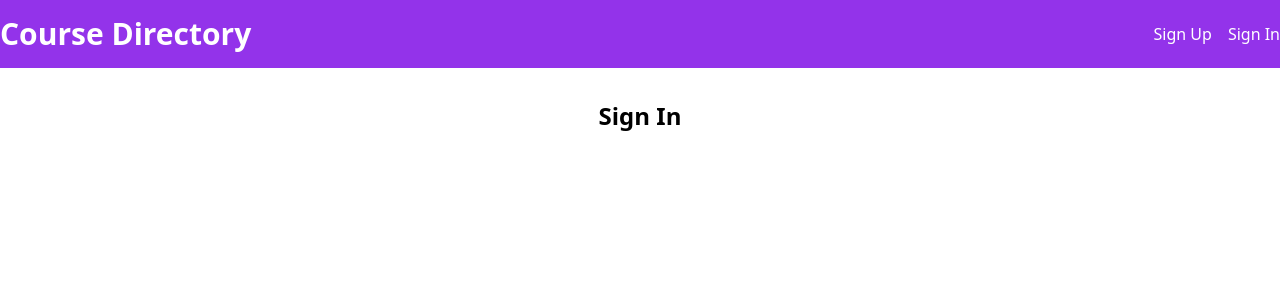
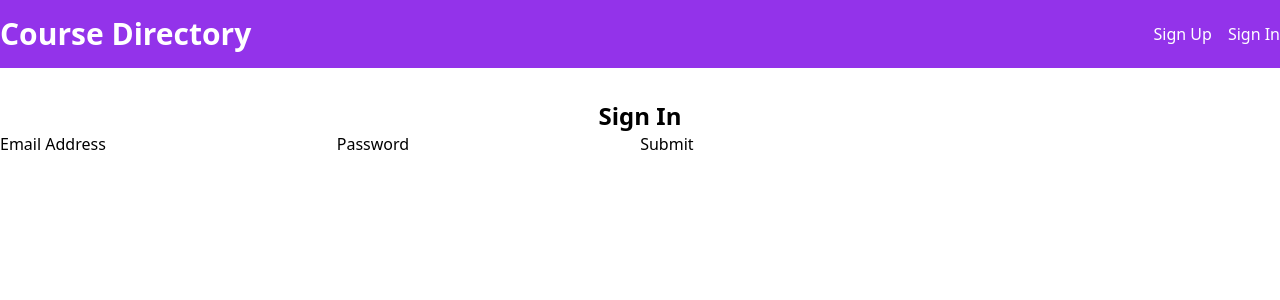
Before and after one commit to rohald89/Course-Directory, a React (Create React App) app: page /signin in a window 1280 px wide. Shown: the top 300 px of the page. Built offline with nearby package versions, Linux system fonts and the light colour scheme; the HTML template or start-up script is replaced by a standard one.

Commit message:
created signin form and created signout function

```diff
--- a/src/App.js
+++ b/src/App.js
@@ -4,6 +4,7 @@ import Header from './components/header/Header';
 import { UserProvider } from './Context';
 import { BrowserRouter, Route, Routes } from 'react-router-dom';
 import SignIn from './components/signin/SignIn';
+import SignOut from './components/signout/SignOut';
 
 const App = () => {
   return (
@@ -13,8 +14,8 @@ const App = () => {
         <Routes>
           <Route path="/" element={<Courses />} />
           <Route path="signin" element={<SignIn />} />
-          {/* <Route path="signout" element={<SignOut />}/>
-          <Route path="signup" element={<SignUp />}/> */}
+          <Route path="signout" element={<SignOut />} />
+          {/* <Route path="signup" element={<SignUp />} /> */}
         </Routes>
       </BrowserRouter>
     </UserProvider>
--- a/src/Context/index.js
+++ b/src/Context/index.js
@@ -8,8 +8,9 @@ function UserProvider({ children }) {
   const [error, setError] = useState(null);
   const [loading, setLoading] = useState(false);
 
-  const signIn = async (emailAddress, password) => {
+  const signIn = async ({ emailAddress, password }) => {
     setLoading(true);
+    console.log(emailAddress, password);
     const response = await fetch('http://localhost:5000/api/users', {
       method: 'GET',
       headers: {
@@ -25,7 +26,9 @@ function UserProvider({ children }) {
     setLoading(false);
   };
 
-  const signOut = () => {};
+  const signOut = () => {
+    setAuthenticatedUser(null);
+  };
 
   const value = { authenticatedUser, setAuthenticatedUser, loading, error, signIn, signOut };
   return <UserContext.Provider value={value}>{children}</UserContext.Provider>;
--- /dev/null
+++ b/src/components/shared/TextInput.js
@@ -0,0 +1,15 @@
+import { useField } from 'formik';
+import React from 'react';
+
+const TextInput = ({ label, ...props }) => {
+  const [field, meta] = useField();
+  return (
+    <>
+      <label htmlFor={props.id || props.name}>{label}</label>
+      <input type="text" {...field} {...props} />
+      {meta.touched && meta.error ? <div className="error">{meta.error}</div> : null}
+    </>
+  );
+};
+
+export default TextInput;
--- a/src/components/signin/SignIn.js
+++ b/src/components/signin/SignIn.js
@@ -1,9 +1,45 @@
+import { useFormik } from 'formik';
 import React from 'react';
+import { useUser } from '../../Context';
+// import TextInput from '../shared/TextInput';
 
 const SignIn = () => {
+  const { signIn } = useUser();
+
+  const formik = useFormik({
+    initialValues: {
+      emailAddress: '',
+      password: '',
+    },
+    onSubmit: values => {
+      signIn(values);
+    },
+  });
   return (
     <div className="container mx-auto">
       <h2 className="text-2xl text-center font-bold mt-8">Sign In</h2>
+
+      <form onSubmit={formik.handleSubmit}>
+        <label htmlFor="email">Email Address</label>
+        <input
+          id="email"
+          name="emailAddress"
+          type="email"
+          onChange={formik.handleChange}
+          value={formik.values.emailAddress}
+        />
+
+        <label htmlFor="password">Password</label>
+        <input
+          id="password"
+          name="password"
+          type="password"
+          onChange={formik.handleChange}
+          value={formik.values.password}
+        />
+
+        <button type="submit">Submit</button>
+      </form>
     </div>
   );
 };
--- /dev/null
+++ b/src/components/signout/SignOut.js
@@ -0,0 +1,12 @@
+import { useNavigate } from 'react-router-dom';
+import { useUser } from '../../Context';
+
+const SignOut = () => {
+  const { signOut } = useUser();
+  const navigate = useNavigate();
+  signOut();
+  navigate('/');
+  return null;
+};
+
+export default SignOut;
```
